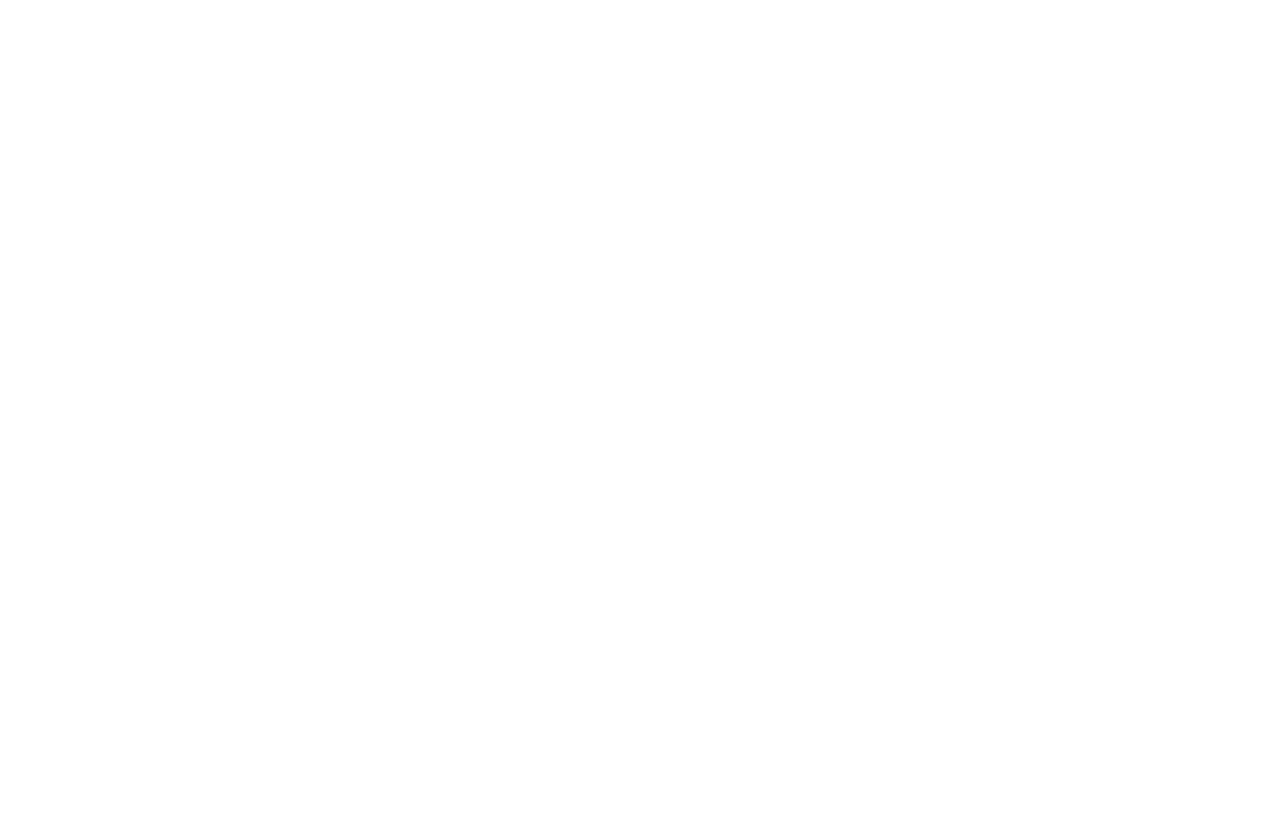
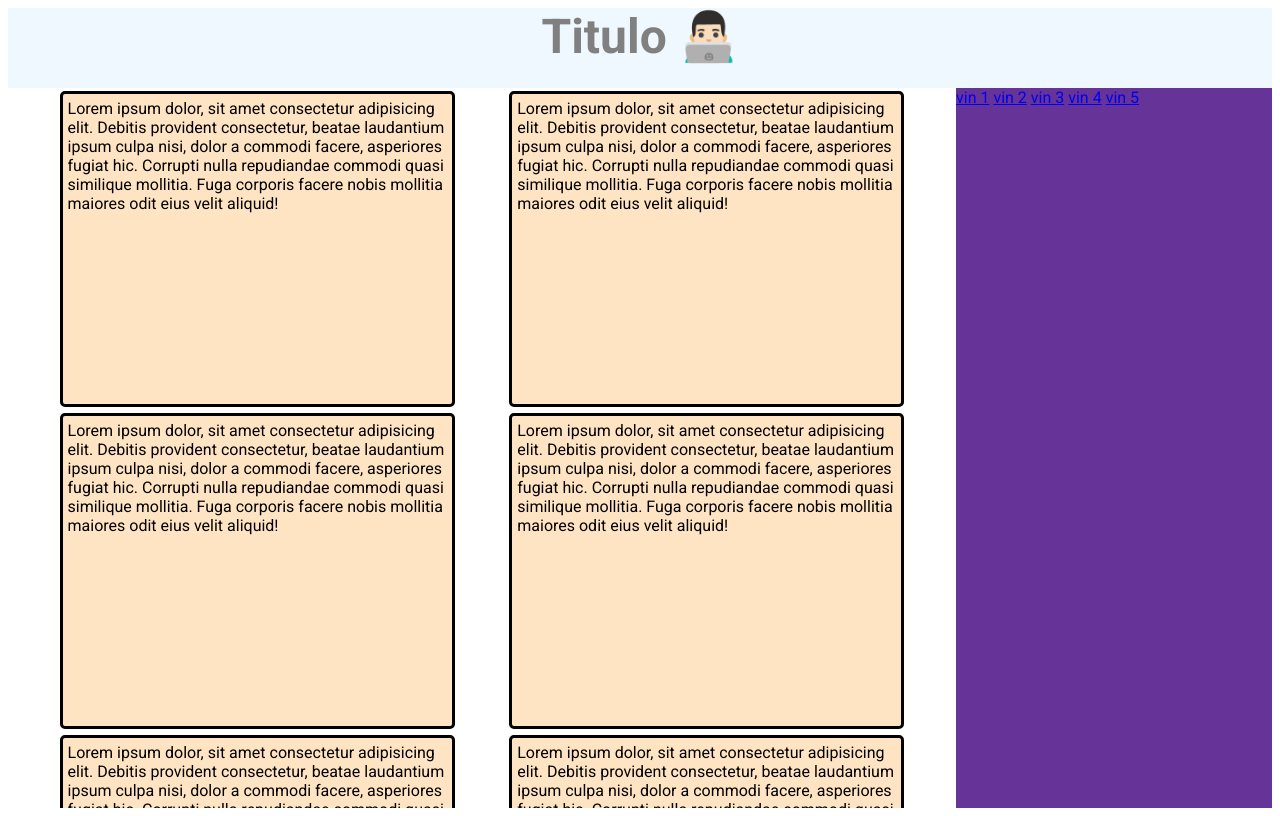
Before and after one commit to orli11/git-inicio, a plain HTML site: page index.html in a window 1280 px wide. Drawn offline with Linux system fonts and the light colour scheme.

Commit message:
Agregamos CSS

```diff
--- /dev/null
+++ b/css/style.css
@@ -0,0 +1,60 @@
+body {
+    font-family: 'Roboto', sans-serif;
+}
+
+.contenedor {
+    width: 100%;
+    height: 100vh;
+    margin: 0;
+    padding: 0;
+}
+
+.encabezado {
+    width: 100%;
+    height: 80px;
+    background: aliceblue;
+}
+.info {
+    width: 100%;
+    height: calc(100vh - 80px);
+    display: flex;
+}
+.articulos {
+    width: 75%;
+    height: 100%;
+    display: flex;
+    flex-direction: row;
+    flex-wrap: wrap;
+    justify-content: space-evenly;
+    overflow-y: scroll;
+}
+.menu {
+    width: 25%;
+    height: 100%;
+    background: rebeccapurple;
+}
+.title {
+    font-size: 3rem;
+    color: gray;
+    font-weight: 700;
+    display: flex;
+    align-items: center;
+    justify-content: center;
+
+}
+
+/* Zona de articulo */
+.nota {
+    width: 40%;
+    height: 300PX;
+    background-color: bisque;
+    margin: 3px;
+    border-color: black;
+    border-radius: 5px;
+    border-style: solid;
+    padding: 5px;
+    box-shadow: 40%;
+}
+.nota:hover {
+    background-color: greenyellow;
+}
--- a/index.html
+++ b/index.html
@@ -3,9 +3,54 @@
 <head>
     <meta charset="UTF-8">
     <meta name="viewport" content="width=device-width, initial-scale=1.0">
+    <!-- CSS, Font, Iconos -->
+    <link rel="preconnect" href="https://fonts.googleapis.com">
+    <link rel="preconnect" href="https://fonts.gstatic.com" crossorigin>
+    <link href="https://fonts.googleapis.com/css2?family=Roboto:wght@400;700&display=swap" rel="stylesheet">
+    <link rel="stylesheet" href="css/style.css">
     <title>Git-inicio 👾</title>
+
 </head>
 <body>
+    <div class="contenedor">
+        <div class="encabezado">
+            <span class="title">Titulo 👨🏻‍💻</span>
+        </div>
+        <div class="info">
+            <div class="articulos">
+                <div class="nota">
+                    Lorem ipsum dolor, sit amet consectetur adipisicing elit. Debitis provident consectetur, beatae laudantium ipsum culpa nisi, dolor a commodi facere, asperiores fugiat hic. Corrupti nulla repudiandae commodi quasi similique mollitia. Fuga corporis facere nobis mollitia maiores odit eius velit aliquid!
+                </div>
 
+                <div class="nota">
+                    Lorem ipsum dolor, sit amet consectetur adipisicing elit. Debitis provident consectetur, beatae laudantium ipsum culpa nisi, dolor a commodi facere, asperiores fugiat hic. Corrupti nulla repudiandae commodi quasi similique mollitia. Fuga corporis facere nobis mollitia maiores odit eius velit aliquid!
+                </div>
+
+                <div class="nota">
+                    Lorem ipsum dolor, sit amet consectetur adipisicing elit. Debitis provident consectetur, beatae laudantium ipsum culpa nisi, dolor a commodi facere, asperiores fugiat hic. Corrupti nulla repudiandae commodi quasi similique mollitia. Fuga corporis facere nobis mollitia maiores odit eius velit aliquid!
+                </div>
+
+                <div class="nota">
+                    Lorem ipsum dolor, sit amet consectetur adipisicing elit. Debitis provident consectetur, beatae laudantium ipsum culpa nisi, dolor a commodi facere, asperiores fugiat hic. Corrupti nulla repudiandae commodi quasi similique mollitia. Fuga corporis facere nobis mollitia maiores odit eius velit aliquid!
+                </div>
+
+                <div class="nota">
+                    Lorem ipsum dolor, sit amet consectetur adipisicing elit. Debitis provident consectetur, beatae laudantium ipsum culpa nisi, dolor a commodi facere, asperiores fugiat hic. Corrupti nulla repudiandae commodi quasi similique mollitia. Fuga corporis facere nobis mollitia maiores odit eius velit aliquid!
+                </div>
+
+                <div class="nota">
+                    Lorem ipsum dolor, sit amet consectetur adipisicing elit. Debitis provident consectetur, beatae laudantium ipsum culpa nisi, dolor a commodi facere, asperiores fugiat hic. Corrupti nulla repudiandae commodi quasi similique mollitia. Fuga corporis facere nobis mollitia maiores odit eius velit aliquid!
+                </div>
+            </div>
+            <div class="menu">
+                <a class="btn" href="#">vin 1</a>
+                <a class="btn" href="#">vin 2</a>
+                <a class="btn" href="#">vin 3</a>
+                <a class="btn" href="#">vin 4</a>
+                <a class="btn" href="#">vin 5</a>
+            </div>
+        </div>
+    </div>
+    <!-- Acceso a JS -->
 </body>
 </html>
```
